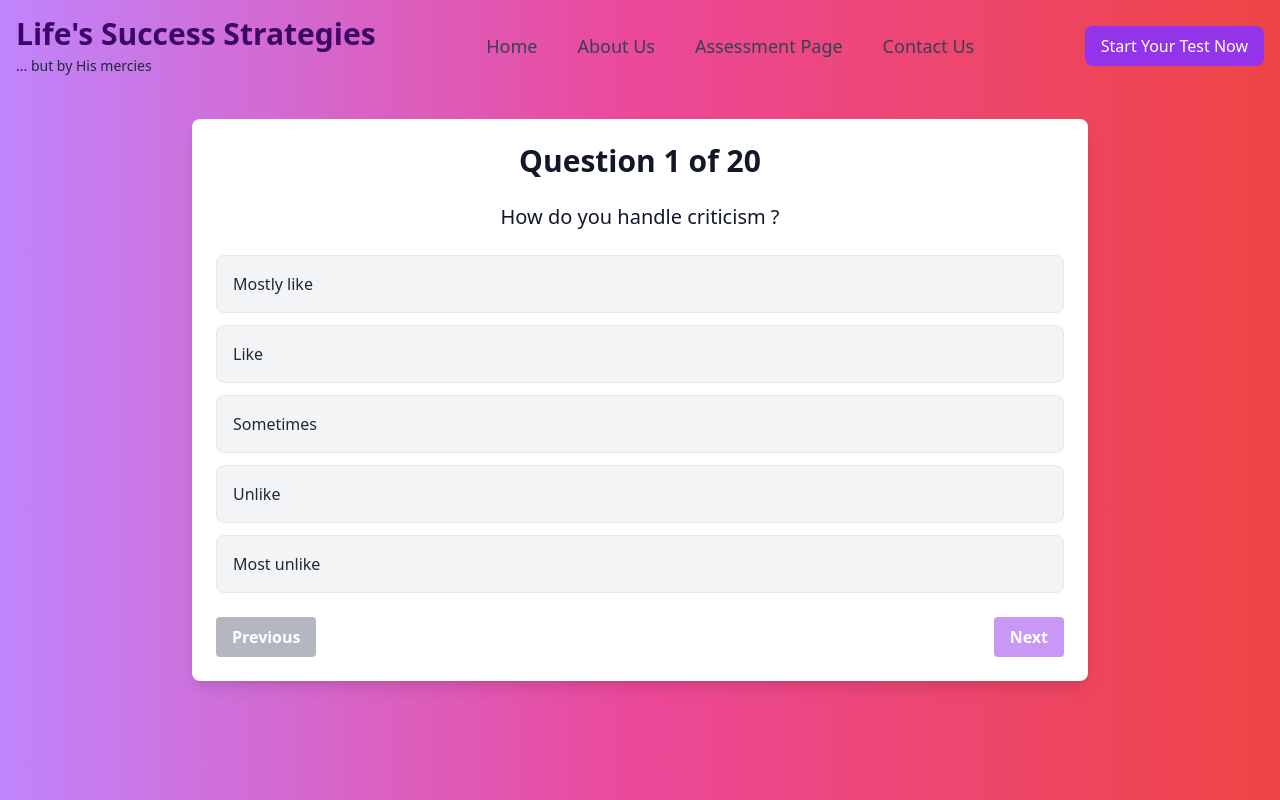
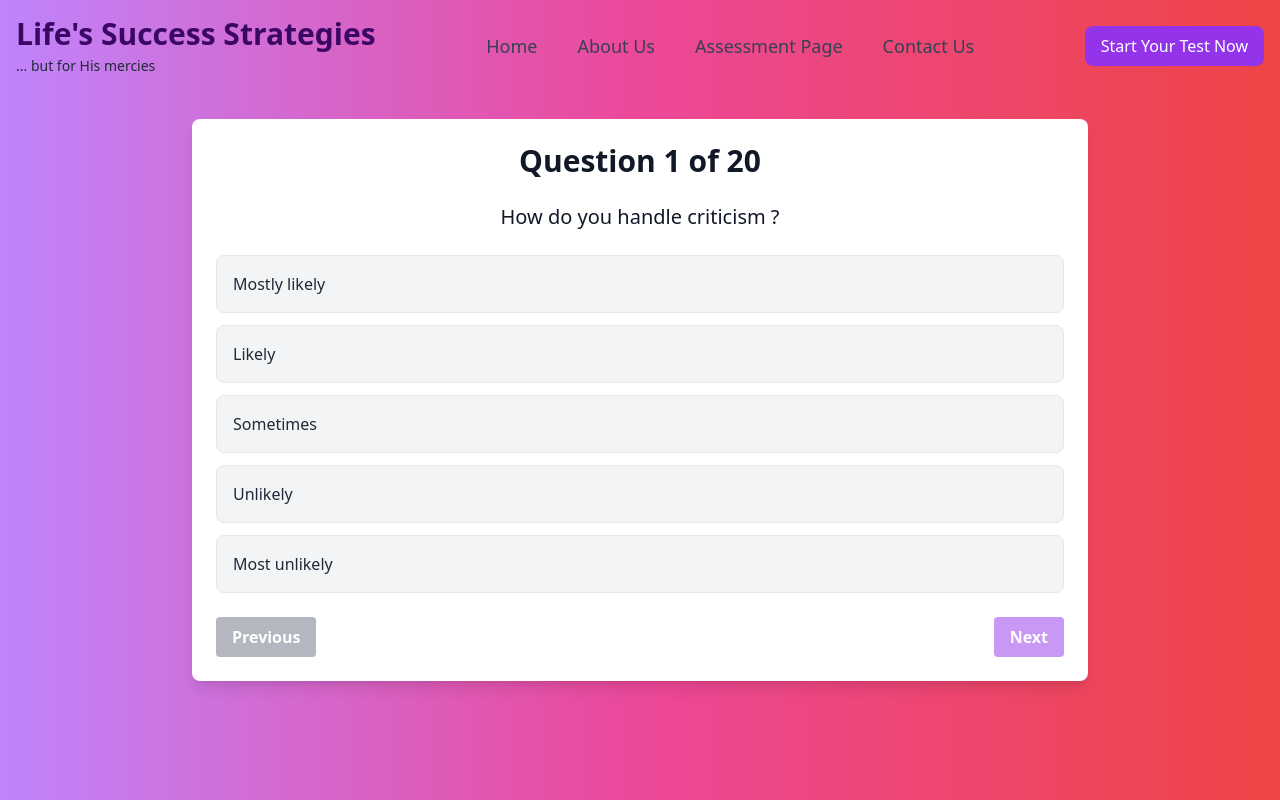
Before and after one commit to akphem/Assessment-project, a React (Vite) app: page /testpage in a window 1280 px wide. Shown: the top 800 px of the page. Built offline with nearby package versions, Linux system fonts and the light colour scheme.

Commit message:
now updated

```diff
--- a/src/Componenets/About.jsx
+++ b/src/Componenets/About.jsx
@@ -23,7 +23,7 @@ export const About = () => {
               Meet the Author
             </h2>
             <p className="text-xl text-gray-700 leading-relaxed">
-              The free assessment is designed to help participants identify
+              The free assessment test is designed to help participants identify
               their emotional states and their relative positions. It addresses
               those who are overwhelmed by emotions and aware of feelings, but
               struggle to differentiate, understand, or appropriately respond to
--- a/src/Componenets/Navbar.jsx
+++ b/src/Componenets/Navbar.jsx
@@ -31,7 +31,7 @@ export const Navbar = () => {
             Life's Success Strategies
           </h1>
           <span className="text-gray-800 text-xs lg:text-sm mt-1 text-center lg:text-left">
-            ... but by His mercies
+            ... but for His mercies
           </span>
         </Link>
 
--- a/src/Pages/Testpage.jsx
+++ b/src/Pages/Testpage.jsx
@@ -1,7 +1,6 @@
 import React, { useState } from "react";
-import { FaArrowLeft} from "react-icons/fa"
+import { FaArrowLeft } from "react-icons/fa";
 import { Link } from "react-router-dom";
-
 
 const Testpage = () => {
   // Define all 20 questions
@@ -9,191 +8,191 @@ const Testpage = () => {
     {
       question: "How do you handle criticism ?",
       options: [
-        { text: "Mostly like", points: 5 },
-        { text: "Like", points: 4 },
+        { text: "Mostly likely", points: 5 },
+        { text: "Likely", points: 4 },
         { text: "Sometimes", points: 3 },
-        { text: "Unlike", points: 2 },
-        { text: "Most unlike", points: 1 },
+        { text: "Unlikely", points: 2 },
+        { text: "Most unlikely", points: 1 },
       ],
     },
     {
       question: "Can you stay calm in tough situations?",
       options: [
-        { text: "Mostly like", points: 5 },
-        { text: "Like", points: 4 },
+        { text: "Mostly likely", points: 5 },
+        { text: "Likely", points: 4 },
         { text: "Sometimes", points: 3 },
-        { text: "Unlike", points: 2 },
-        { text: "Most unlike", points: 1 },
+        { text: "Unlikely", points: 2 },
+        { text: "Most unlikely", points: 1 },
       ],
     },
     {
       question: "Do you stay calm when others disagree with you?",
       options: [
-        { text: "Mostly like", points: 5 },
-        { text: "Like", points: 4 },
+        { text: "Mostly likely", points: 5 },
+        { text: "Likely", points: 4 },
         { text: "Sometimes", points: 3 },
-        { text: "Unlike", points: 2 },
-        { text: "Most unlike", points: 1 },
+        { text: "Unlikely", points: 2 },
+        { text: "Most unlikely", points: 1 },
       ],
     },
     {
       question: "Do you often think about your emotions?",
       options: [
-        { text: "Mostly like", points: 5 },
-        { text: "Like", points: 4 },
+        { text: "Mostly likely", points: 5 },
+        { text: "Likely", points: 4 },
         { text: "Sometimes", points: 3 },
-        { text: "Unlike", points: 2 },
-        { text: "Most unlike", points: 1 },
+        { text: "Unlikely", points: 2 },
+        { text: "Most unlikely", points: 1 },
       ],
     },
     {
       question: "Can you understand how others feel easily?",
       options: [
-          { text: "Mostly like", points: 5 },
-          { text: "Like", points: 4 },
+        { text: "Mostly likely", points: 5 },
+        { text: "Likely", points: 4 },
         { text: "Sometimes", points: 3 },
-          { text: "Unlike", points: 2 },
-          { text: "Most unlike", points: 1 },
+        { text: "Unlikely", points: 2 },
+        { text: "Most unlikely", points: 1 },
       ],
     },
     {
       question: " Do you stay calm when someone is mad at you?",
       options: [
-          { text: "Mostly like", points: 5 },
-          { text: "Like", points: 4 },
+        { text: "Mostly likely", points: 5 },
+        { text: "Likely", points: 4 },
         { text: "Sometimes", points: 3 },
-          { text: "Unlike", points: 2 },
-          { text: "Most unlike", points: 1 },
+        { text: "Unlikely", points: 2 },
+        { text: "Most unlikely", points: 1 },
       ],
     },
     {
       question: "Can you stay motivated during hard tasks?",
       options: [
-          { text: "Mostly like", points: 5 },
-          { text: "Like", points: 4 },
+        { text: "Mostly likely", points: 5 },
+        { text: "Likely", points: 4 },
         { text: "Sometimes", points: 3 },
-          { text: "Unlike", points: 2 },
-          { text: "Most unlike", points: 1 },
+        { text: "Unlikely", points: 2 },
+        { text: "Most unlikely", points: 1 },
       ],
     },
     {
       question: "Do you help others manage their emotions?",
       options: [
-          { text: "Mostly like", points: 5 },
-          { text: "Like", points: 4 },
+        { text: "Mostly likely", points: 5 },
+        { text: "Likely", points: 4 },
         { text: "Sometimes", points: 3 },
-          { text: "Unlike", points: 2 },
-          { text: "Most unlike", points: 1 },
+        { text: "Unlikely", points: 2 },
+        { text: "Most unlikely", points: 1 },
       ],
     },
     {
       question: "Are you good at making new friends?",
       options: [
-          { text: "Mostly like", points: 5 },
-          { text: "Like", points: 4 },
+        { text: "Mostly likely", points: 5 },
+        { text: "Likely", points: 4 },
         { text: "Sometimes", points: 3 },
-          { text: "Unlike", points: 2 },
-          { text: "Most unlike", points: 1 },
+        { text: "Unlikely", points: 2 },
+        { text: "Most unlikely", points: 1 },
       ],
     },
     {
       question: "Do you handle stress well?",
       options: [
-          { text: "Mostly like", points: 5 },
-          { text: "Like", points: 4 },
+        { text: "Mostly likely", points: 5 },
+        { text: "Likely", points: 4 },
         { text: "Sometimes", points: 3 },
-          { text: "Unlike", points: 2 },
-          { text: "Most unlike", points: 1 },
+        { text: "Unlikely", points: 2 },
+        { text: "Most unlikely", points: 1 },
       ],
     },
     {
       question: "Do you resolve conflicts easily in a team?",
       options: [
-          { text: "Mostly like", points: 5 },
-          { text: "Like", points: 4 },
+        { text: "Mostly likely", points: 5 },
+        { text: "Likely", points: 4 },
         { text: "Sometimes", points: 3 },
-          { text: "Unlike", points: 2 },
-          { text: "Most unlike", points: 1 },
+        { text: "Unlikely", points: 2 },
+        { text: "Most unlikely", points: 1 },
       ],
     },
     {
       question: "Are you good at communicating with others?",
       options: [
-          { text: "Mostly like", points: 5 },
-          { text: "Like", points: 4 },
+        { text: "Mostly likely", points: 5 },
+        { text: "Likely", points: 4 },
         { text: "Sometimes", points: 3 },
-          { text: "Unlike", points: 2 },
-          { text: "Most unlike", points: 1 },
+        { text: "Unlikely", points: 2 },
+        { text: "Most unlikely", points: 1 },
       ],
     },
     {
       question: "Can you balance your needs with others' needs?",
       options: [
-          { text: "Mostly like", points: 5 },
-          { text: "Like", points: 4 },
+        { text: "Mostly likely", points: 5 },
+        { text: "Likely", points: 4 },
         { text: "Sometimes", points: 3 },
-          { text: "Unlike", points: 2 },
-          { text: "Most unlike", points: 1 },
+        { text: "Unlikely", points: 2 },
+        { text: "Most unlikely", points: 1 },
       ],
     },
     {
       question: "Do you stay calm when overwhelmed?",
       options: [
-          { text: "Mostly like", points: 5 },
-          { text: "Like", points: 4 },
+        { text: "Mostly likely", points: 5 },
+        { text: "Likely", points: 4 },
         { text: "Sometimes", points: 3 },
-          { text: "Unlike", points: 2 },
-          { text: "Most unlike", points: 1 },
+        { text: "Unlikely", points: 2 },
+        { text: "Most unlikely", points: 1 },
       ],
     },
     {
       question: "Do you celebrate successes well?",
       options: [
-          { text: "Mostly like", points: 5 },
-          { text: "Like", points: 4 },
+        { text: "Mostly likely", points: 5 },
+        { text: "Likely", points: 4 },
         { text: "Sometimes", points: 3 },
-          { text: "Unlike", points: 2 },
-          { text: "Most unlike", points: 1 },
+        { text: "Unlikely", points: 2 },
+        { text: "Most unlikely", points: 1 },
       ],
     },
     {
       question: " Do you handle feedback well?",
       options: [
-          { text: "Mostly like", points: 5 },
-          { text: "Like", points: 4 },
+        { text: "Mostly likely", points: 5 },
+        { text: "Likely", points: 4 },
         { text: "Sometimes", points: 3 },
-          { text: "Unlike", points: 2 },
-          { text: "Most unlike", points: 1 },
+        { text: "Unlikely", points: 2 },
+        { text: "Most unlikely", points: 1 },
       ],
     },
     {
       question: " Can you stay positive in tough times?",
       options: [
-          { text: "Mostly like", points: 5 },
-          { text: "Like", points: 4 },
+        { text: "Mostly likely", points: 5 },
+        { text: "Likely", points: 4 },
         { text: "Sometimes", points: 3 },
-          { text: "Unlike", points: 2 },
-          { text: "Most unlike", points: 1 },
+        { text: "Unlikely", points: 2 },
+        { text: "Most unlikely", points: 1 },
       ],
     },
     {
       question: " Do you keep focused on your goals?",
       options: [
-          { text: "Mostly like", points: 5 },
-          { text: "Like", points: 4 },
+        { text: "Mostly likely", points: 5 },
+        { text: "Likely", points: 4 },
         { text: "Sometimes", points: 3 },
-          { text: "Unlike", points: 2 },
-          { text: "Most unlike", points: 1 },
+        { text: "Unlikely", points: 2 },
+        { text: "Most unlikely", points: 1 },
       ],
     },
     {
       question: "Do you help others reach their goals?",
       options: [
-          { text: "Mostly like", points: 5 },
-          { text: "Like", points: 4 },
+        { text: "Mostly likely", points: 5 },
+        { text: "Likely", points: 4 },
         { text: "Sometimes", points: 3 },
-          { text: "Unlike", points: 2 },
-          { text: "Most unlike", points: 1 },
+        { text: "Unlikely", points: 2 },
+        { text: "Most unlikely", points: 1 },
       ],
     },
 
@@ -201,15 +200,14 @@ const Testpage = () => {
     {
       question: "Do your actions match your values?",
       options: [
-        { text: "Mostly like", points: 5 },
-        { text: "Like", points: 4 },
+        { text: "Mostly likely", points: 5 },
+        { text: "Likely", points: 4 },
         { text: "Sometimes", points: 3 },
-        { text: "Unlike", points: 2 },
-        { text: "Most unlike", points: 1 },
+        { text: "Unlikely", points: 2 },
+        { text: "Most unlikely", points: 1 },
       ],
     },
   ];
-
 
   const [currentQuestion, setCurrentQuestion] = useState(0);
   const [score, setScore] = useState(0);
@@ -217,30 +215,32 @@ const Testpage = () => {
   const [isFinished, setIsFinished] = useState(false);
   const [previousAnswers, setPreviousAnswers] = useState([]); // Store previous answers
 
-
-
   // Emotional categories based on score ranges
   const categories = [
     {
       name: "Highly Emotionally Intelligent",
       range: [90, 100],
-      description: "You have a high level of emotional intelligence. You excel in understanding and managing your own emotions as well as recognizing and influencing the emotions of others."
+      description:
+        "You have a high level of emotional intelligence. You excel in understanding and managing your own emotions as well as recognizing and influencing the emotions of others.",
     },
     {
       name: "Moderately Emotionally Intelligent",
       range: [70, 89],
-      description: "You have a moderate level of emotional intelligence. You are generally good at handling emotions and understanding others, but there is room for improvement."
+      description:
+        "You have a moderate level of emotional intelligence. You are generally good at handling emotions and understanding others, but there is room for improvement.",
     },
     {
       name: "Developing Emotional Intelligence",
       range: [50, 69],
-      description: "You are in the developing stage of emotional intelligence. You may face challenges in managing and understanding emotions, but with practice, you can improve."
+      description:
+        "You are in the developing stage of emotional intelligence. You may face challenges in managing and understanding emotions, but with practice, you can improve.",
     },
     {
       name: "Emerging Emotional Intelligence",
       range: [0, 49],
-      description: "You are at the early stage of developing emotional intelligence. You may find it challenging to manage and understand emotions, and would benefit from further growth and learning."
-    }
+      description:
+        "You are at the early stage of developing emotional intelligence. You may find it challenging to manage and understand emotions, and would benefit from further growth and learning.",
+    },
   ];
 
   // Determine the emotional category based on the score
@@ -271,8 +271,7 @@ const Testpage = () => {
 
   const handlePreviousClick = () => {
     if (currentQuestion > 0) {
-      const prevSelectedOption =
-        previousAnswers[previousAnswers.length - 1];
+      const prevSelectedOption = previousAnswers[previousAnswers.length - 1];
       setScore(score - prevSelectedOption);
       setSelectedOption(prevSelectedOption);
 
@@ -332,9 +331,7 @@ const Testpage = () => {
               <button
                 onClick={handleNextClick}
                 className={`bg-purple-600 hover:bg-purple-700 text-white font-bold py-2 px-4 rounded ${
-                  selectedOption === null
-                    ? "opacity-50 cursor-not-allowed"
-                    : ""
+                  selectedOption === null ? "opacity-50 cursor-not-allowed" : ""
                 }`}
                 disabled={selectedOption === null}
               >
```
Lines whose indentation alone changed are shown as unchanged.
